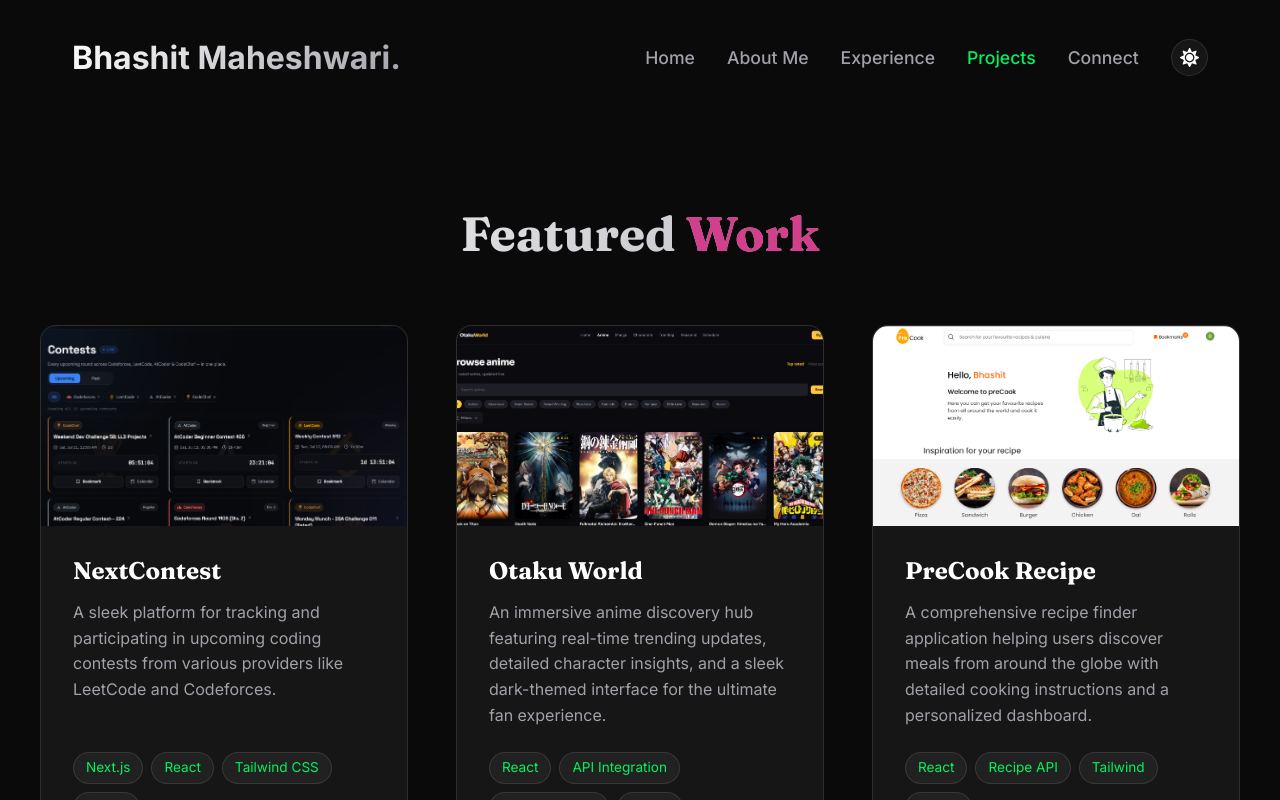
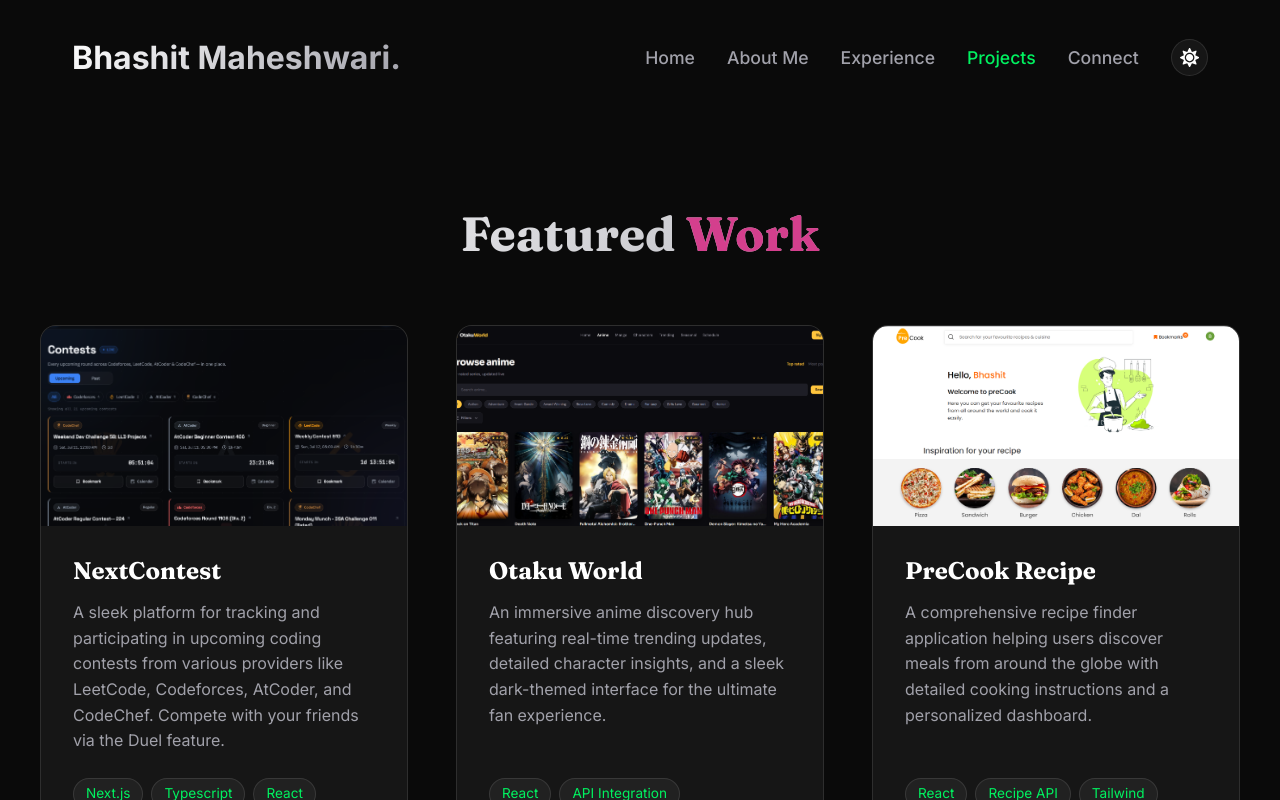
Before and after one commit to bhashitm2/Portfolio, a React (Vite) app: page /projects in a window 1280 px wide. Shown: the top 800 px of the page. Built offline with nearby package versions, Linux system fonts and the light colour scheme.

Commit message:
Add CodingProfiles and Projects components to showcase developer experience

```diff
--- a/src/components/CodingProfiles.jsx
+++ b/src/components/CodingProfiles.jsx
@@ -77,7 +77,7 @@ const CodingProfiles = () => {
                         boxShadow: "0 10px 30px rgba(0,0,0,0.2)"
                     }}>
                     <h4 style={{ fontSize: "1.5rem", color: "var(--text-primary)" }}>Max Rating</h4>
-                    <div style={{ fontSize: "3.5rem", fontWeight: "700", color: "#FFA116" }}>1883</div>
+                    <div style={{ fontSize: "3.5rem", fontWeight: "700", color: "#FFA116" }}>2006</div>
                     <div style={{
                         background: "rgba(255, 161, 22, 0.1)",
                         color: "#FFA116",
@@ -165,7 +165,7 @@ const CodingProfiles = () => {
                         boxShadow: "0 10px 30px rgba(0,0,0,0.2)"
                     }}>
                     <h4 style={{ fontSize: "1.5rem", color: "var(--text-primary)" }}>Current Rating</h4>
-                    <div style={{ fontSize: "3.5rem", fontWeight: "700", color: "#03A89E" }}>1493</div>
+                    <div style={{ fontSize: "3.5rem", fontWeight: "700", color: "#11cb3dff" }}>1365</div>
                     <div style={{
                         background: "rgba(3, 168, 158, 0.1)",
                         color: "#03A89E",
@@ -254,7 +254,7 @@ const CodingProfiles = () => {
                         boxShadow: "0 10px 30px rgba(0,0,0,0.2)"
                     }}>
                     <h4 style={{ fontSize: "1.5rem", color: "var(--text-primary)" }}>Current Rating</h4>
-                    <div style={{ fontSize: "3.5rem", fontWeight: "700", color: "#804000" }}>618</div>
+                    <div style={{ fontSize: "3.5rem", fontWeight: "700", color: "#804000" }}>711</div>
                     <div style={{
                         background: "rgba(128, 64, 0, 0.1)",
                         color: "#804000",
@@ -342,7 +342,7 @@ const CodingProfiles = () => {
                         boxShadow: "0 10px 30px rgba(0,0,0,0.2)"
                     }}>
                     <h4 style={{ fontSize: "1.5rem", color: "var(--text-primary)" }}>Current Rating</h4>
-                    <div style={{ fontSize: "3.5rem", fontWeight: "700", color: "#1E7D22" }}>1599</div>
+                    <div style={{ fontSize: "3.5rem", fontWeight: "700", color: "#18b6bbff" }}>1619</div>
                     <div style={{
                         background: "rgba(30, 125, 34, 0.1)",
                         color: "#1E7D22",
--- a/src/components/Projects.jsx
+++ b/src/components/Projects.jsx
@@ -33,8 +33,8 @@ const skills = [
 const projects = [
   {
     title: "NextContest",
-    description: "A sleek platform for tracking and participating in upcoming coding contests from various providers like LeetCode and Codeforces.",
-    tech: ["Next.js", "React", "Tailwind CSS", "Vercel"],
+    description: "A sleek platform for tracking and participating in upcoming coding contests from various providers like LeetCode, Codeforces, AtCoder, and CodeChef. Compete with your friends via the Duel feature.",
+    tech: ["Next.js","Typescript", "React", "Tailwind CSS", "Vercel"],
     links: {
       github: "https://github.com/bhashitm2/NextContest",
       live: "https://next-contest.vercel.app"
@@ -153,8 +153,8 @@ const ProjectCard = ({ project, index }) => {
           ))}
         </div>
         <div style={{ display: "flex", gap: "1rem", marginTop: "auto" }}>
-            <a href={project.links.github} target="_blank" rel="noopener noreferrer" style={{ color: "var(--text-secondary)", fontSize: "1.2rem", transition: "color 0.2s" }} onMouseEnter={e => e.target.style.color="var(--accent-cyan)"} onMouseLeave={e => e.target.style.color="var(--text-secondary)"}><FaGithub /></a>
-            <a href={project.links.live} target="_blank" rel="noopener noreferrer" style={{ color: "var(--text-secondary)", fontSize: "1.2rem", transition: "color 0.2s" }} onMouseEnter={e => e.target.style.color="var(--accent-cyan)"} onMouseLeave={e => e.target.style.color="var(--text-secondary)"}><FaExternalLinkAlt /></a>
+          <a href={project.links.github} target="_blank" rel="noopener noreferrer" style={{ color: "var(--text-secondary)", fontSize: "1.2rem", transition: "color 0.2s" }} onMouseEnter={e => e.target.style.color = "var(--accent-cyan)"} onMouseLeave={e => e.target.style.color = "var(--text-secondary)"}><FaGithub /></a>
+          <a href={project.links.live} target="_blank" rel="noopener noreferrer" style={{ color: "var(--text-secondary)", fontSize: "1.2rem", transition: "color 0.2s" }} onMouseEnter={e => e.target.style.color = "var(--accent-cyan)"} onMouseLeave={e => e.target.style.color = "var(--text-secondary)"}><FaExternalLinkAlt /></a>
         </div>
       </div>
     </motion.div>
```
Lines whose indentation alone changed are shown as unchanged.
